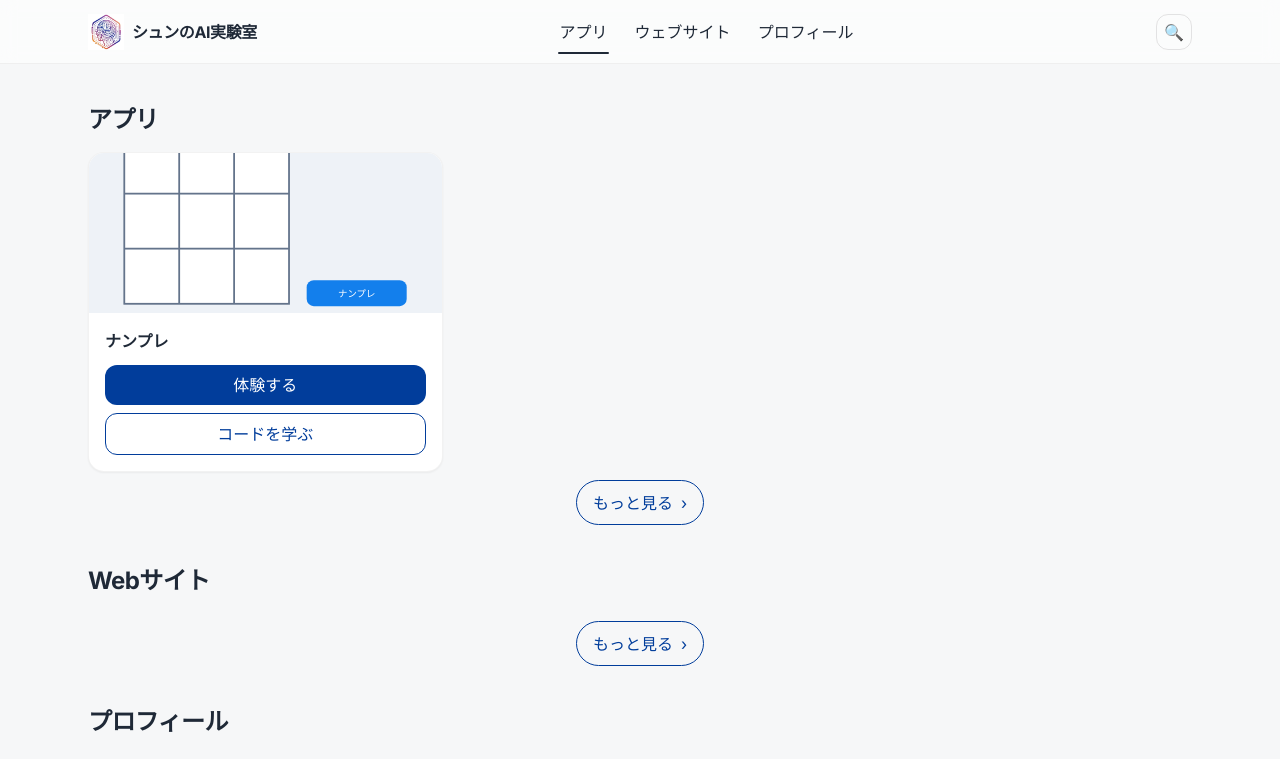
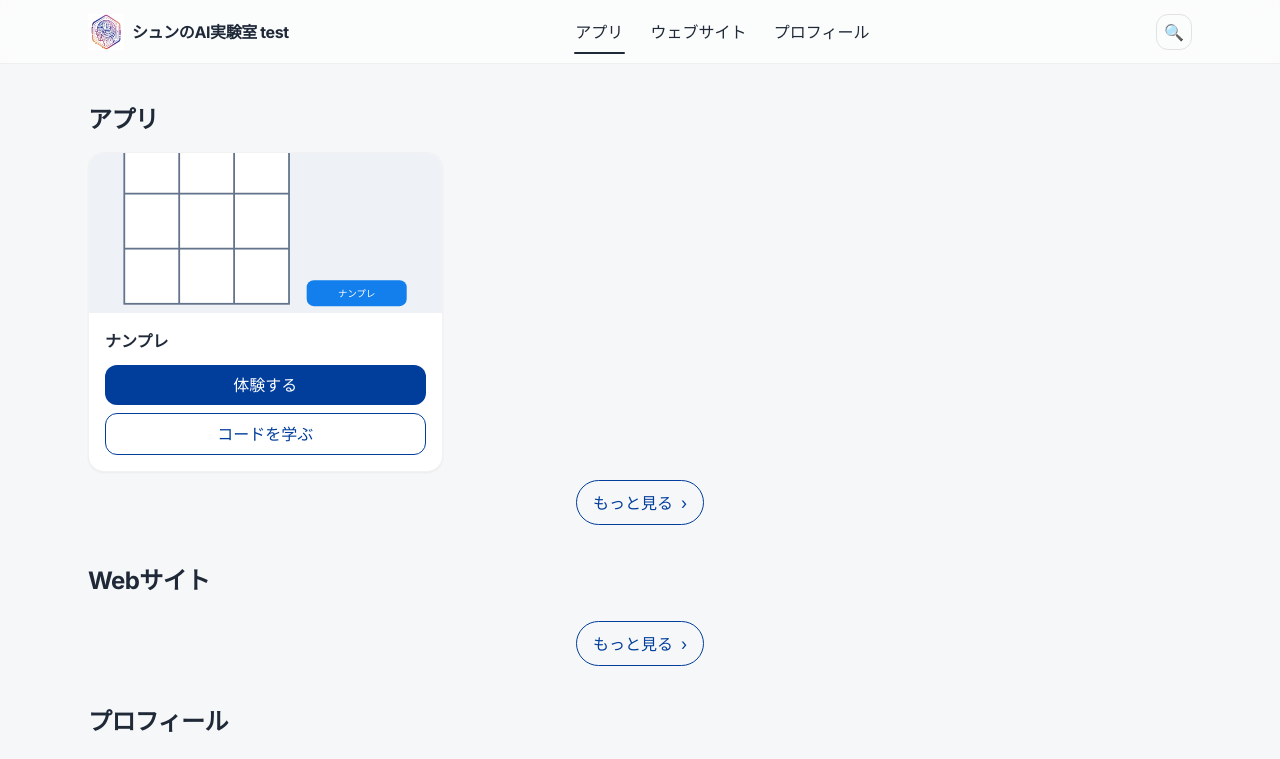
Before and after one commit to ShunMax/portfolio, a plain HTML site: page index.html in a window 1280 px wide. Shown: the top 759 px of the page. Drawn offline with nearby package versions, Linux system fonts and the light colour scheme.

Commit message:
test deploy

```diff
--- a/index.html
+++ b/index.html
@@ -3,7 +3,7 @@
   <head>
     <meta charset="utf-8" />
     <meta name="viewport" content="width=device-width, initial-scale=1.0" />
-    <title>Portfolio – Top TEST</title>
+    <title>Portfolio – Top</title>
     <meta name="description" content="シュンのAI実験室。AI即興クリエイターのポートフォリオ。5分で体験できるアプリやWebサイト。" />
     <link rel="icon" href="images/images.logo.png" />
     <meta property="og:title" content="シュンのAI実験室" />
@@ -46,7 +46,7 @@
         <div class="h-16 flex items-center justify-between gap-4">
           <a href="#top" class="flex items-center gap-2 group">
             <img src="images/images.logo.png" onerror="this.src='images/avatar.svg'" alt="Shun's AI Lab" class="h-8 md:h-9 w-auto object-contain">
-            <span class="font-semibold tracking-tight group-hover:opacity-90">シュンのAI実験室</span>
+            <span class="font-semibold tracking-tight group-hover:opacity-90">シュンのAI実験室 test</span>
           </a>
           <nav class="hidden md:flex items-center gap-6" aria-label="Primary">
             <a href="#apps" class="nav-link">アプリ</a>
```
